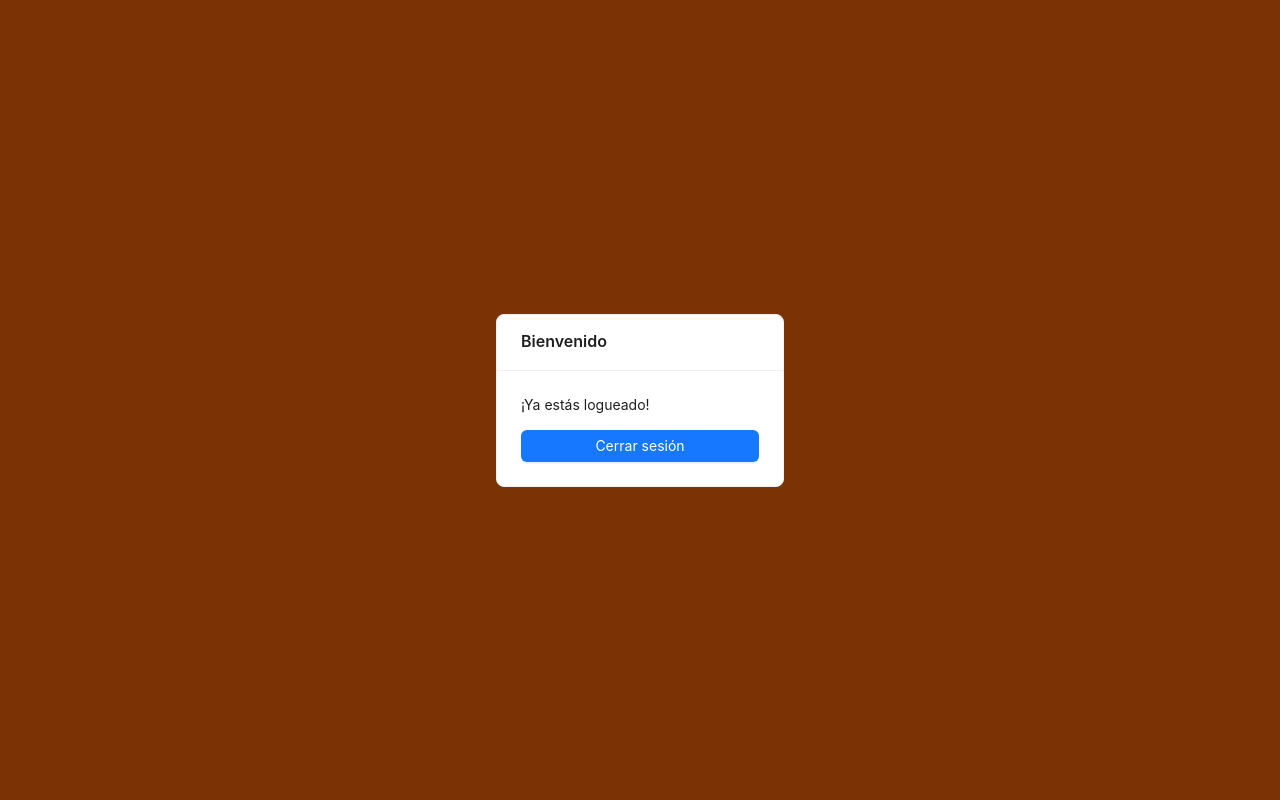
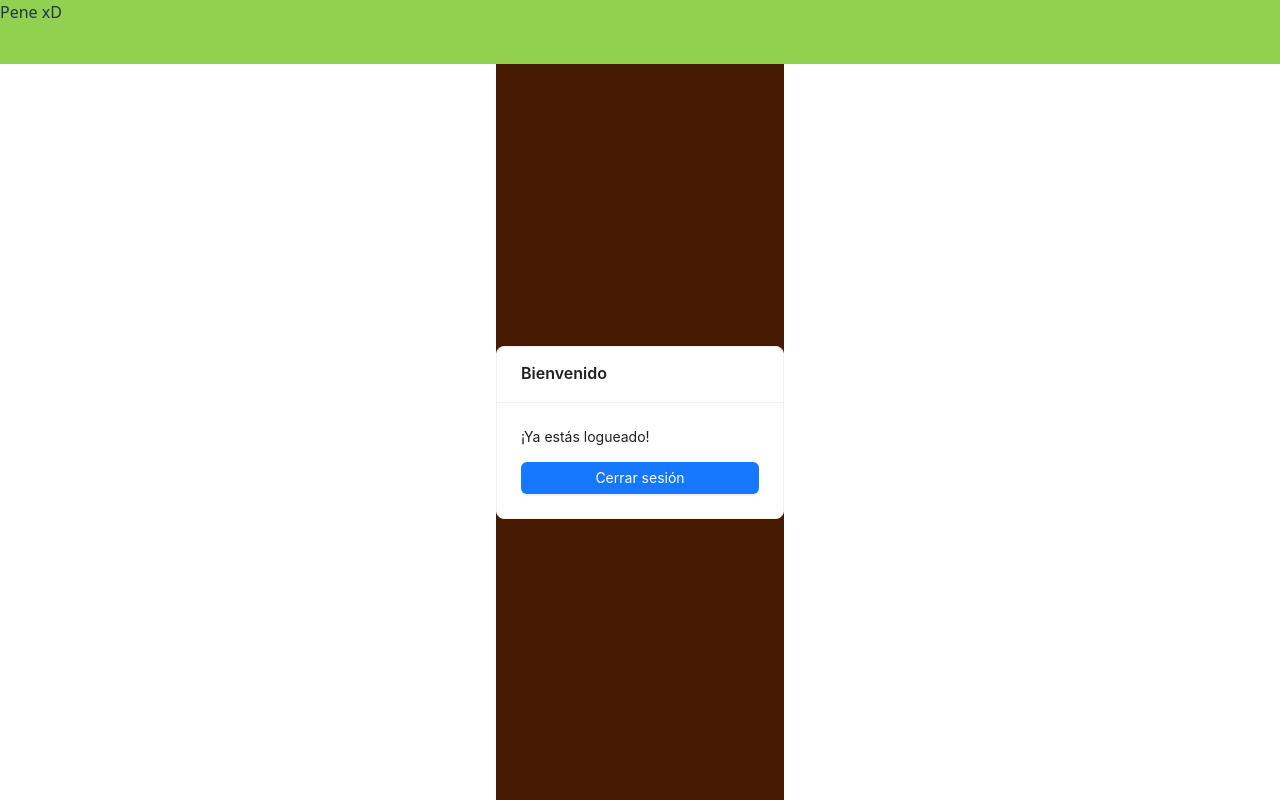
Before and after one commit to santa-ana-agroforms/santa-ana-agroforms, a React (Vite) app: page /home in a window 1280 px wide. Built offline with nearby package versions, Linux system fonts and the light colour scheme.

Commit message:
chore: home page

```diff
--- a/src/pages/HomePage.tsx
+++ b/src/pages/HomePage.tsx
@@ -7,9 +7,14 @@ export const HomePage: React.FC = () => {
   const navigate = useNavigate()
 
   return (
-    <div className="flex items-center justify-center h-screen w-screen bg-amber-900">
-      <Card title="Bienvenido" className="w-72">
-        <p>¡Ya estás logueado!</p>
+    <div className="flex flex-col items-center justify-center h-screen w-screen bg-white">
+      <div className="w-full h-16 bg-[#92D050]" >
+        <p>Pene xD</p>
+      </div>
+
+      <div className='flex-1 flex items-center justify-center bg-amber-950'>
+      <Card title="Bienvenido" className="w-72 bg-amber-950">
+        <p className='Open-Sans'>¡Ya estás logueado!</p>
         <Button
           type="primary"
           block
@@ -19,6 +24,7 @@ export const HomePage: React.FC = () => {
           Cerrar sesión
         </Button>
       </Card>
+      </div>
     </div>
   )
 }
```
